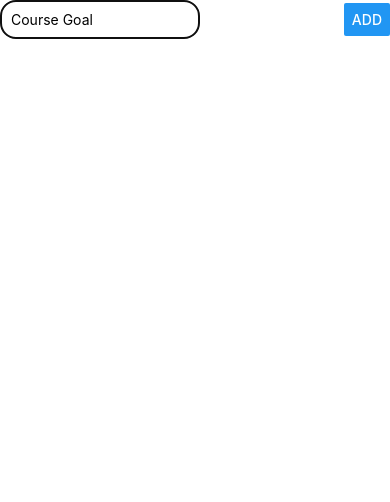
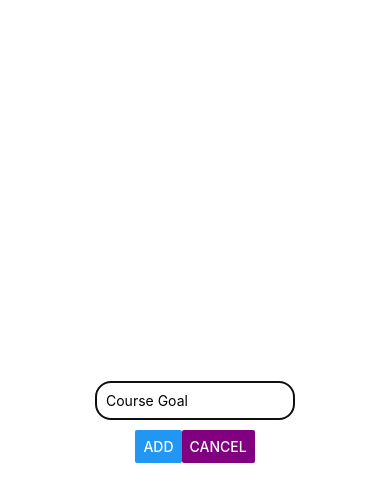
Before and after one commit to Pavel-Lunin/react-native-course, a React Native app: screen / in a window 390 px wide. Both pictures are taken after a click on the button "ADD GOAL". Shown: the top 502 px of the page. Built offline with nearby package versions, Linux system fonts and the light colour scheme.

Commit message:
Closing the Modal & Clearing Input

```diff
--- a/App.js
+++ b/App.js
@@ -12,6 +12,7 @@
       ...courseGoals,
       { id: Math.random().toString(), value: goalTitle },
     ]);
+    setIsAddMode(false);
   };
 
   const removeGoalHandler = (goalId) => {
@@ -20,10 +21,18 @@
     });
   };
 
+  const cancelGoalAdditionHandler = () => {
+    setIsAddMode(!isAddMode);
+  };
+
   return (
     <View style={styles.screen}>
       <Button title="Add goal" onPress={() => setIsAddMode(!isAddMode)} />
-      <GoalInput onAddGoal={addGoalHandler} visible={isAddMode} />
+      <GoalInput
+        onAddGoal={addGoalHandler}
+        visible={isAddMode}
+        onCancel={cancelGoalAdditionHandler}
+      />
       <FlatList
         keyExtractor={(item, index) => item.id}
         data={courseGoals}
--- a/components/GoalInput.js
+++ b/components/GoalInput.js
@@ -1,11 +1,16 @@
 import React from 'react';
 import { Button, Modal, StyleSheet, TextInput, View } from 'react-native';
 
-function GoalInput({ onAddGoal, visible }) {
+function GoalInput({ onAddGoal, visible, onCancel }) {
   const [enteredGoal, setEnteredGoal] = React.useState('');
 
   const goalInputHandler = (enteredText) => {
     setEnteredGoal(enteredText);
+  };
+
+  const addGoalHandler = () => {
+    onAddGoal(enteredGoal);
+    setEnteredGoal('');
   };
 
   return (
@@ -17,7 +22,10 @@
           onChangeText={goalInputHandler}
           value={enteredGoal}
         />
-        <Button title="ADD" onPress={() => onAddGoal(enteredGoal)} />
+        <View style={styles.buttons}>
+          <Button title="ADD" onPress={addGoalHandler} />
+          <Button title="CANCEL" color="purple" onPress={onCancel} />
+        </View>
       </View>
     </Modal>
   );
@@ -25,8 +33,8 @@
 
 const styles = StyleSheet.create({
   inputContainer: {
-    flexDirection: 'row',
-    justifyContent: 'space-between',
+    flex: 1,
+    justifyContent: 'center',
     alignItems: 'center',
   },
   input: {
@@ -35,6 +43,10 @@
     padding: 10,
     width: 200,
     borderRadius: 15,
+    marginBottom: 10,
+  },
+  buttons: {
+    flexDirection: 'row',
   },
 });
 
```
